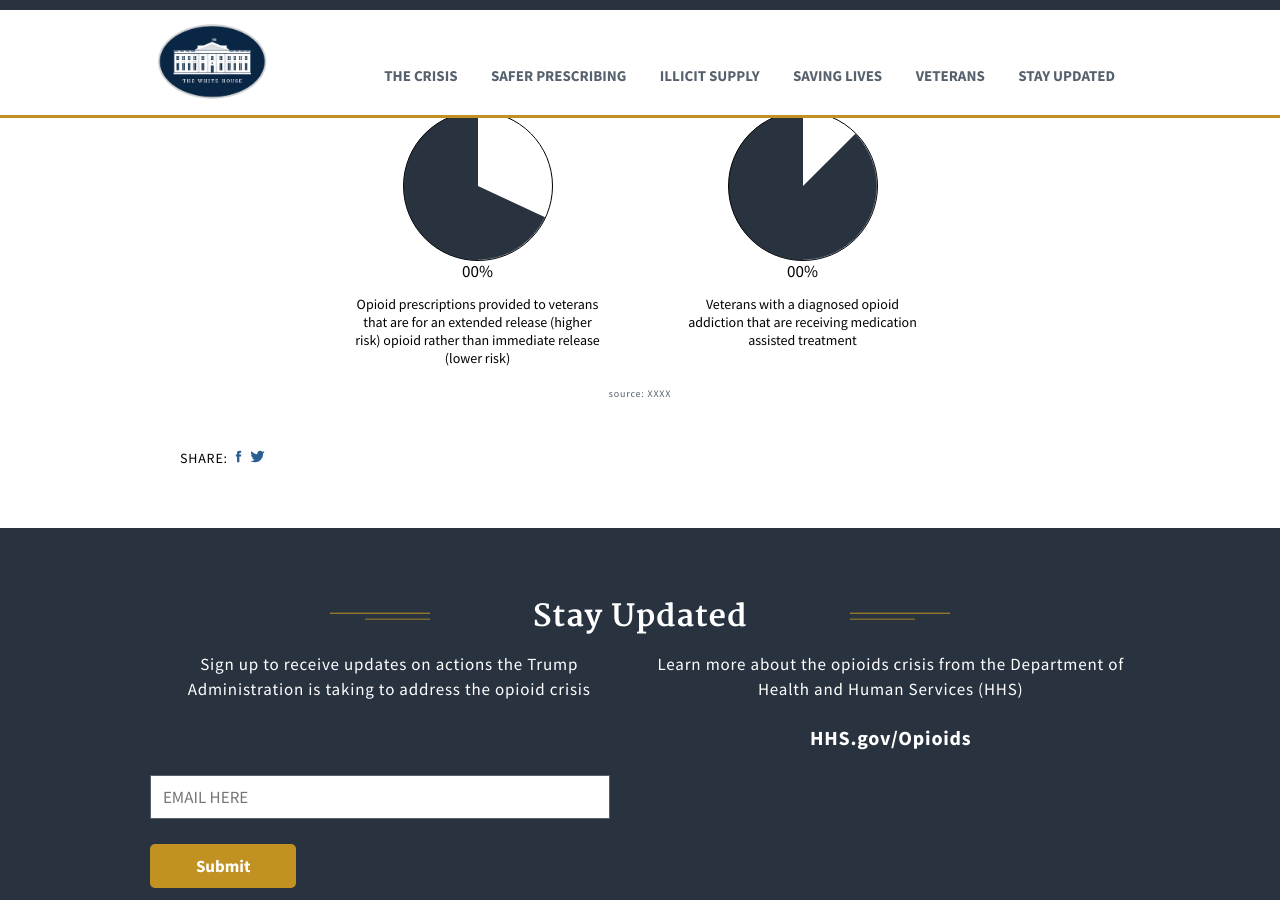
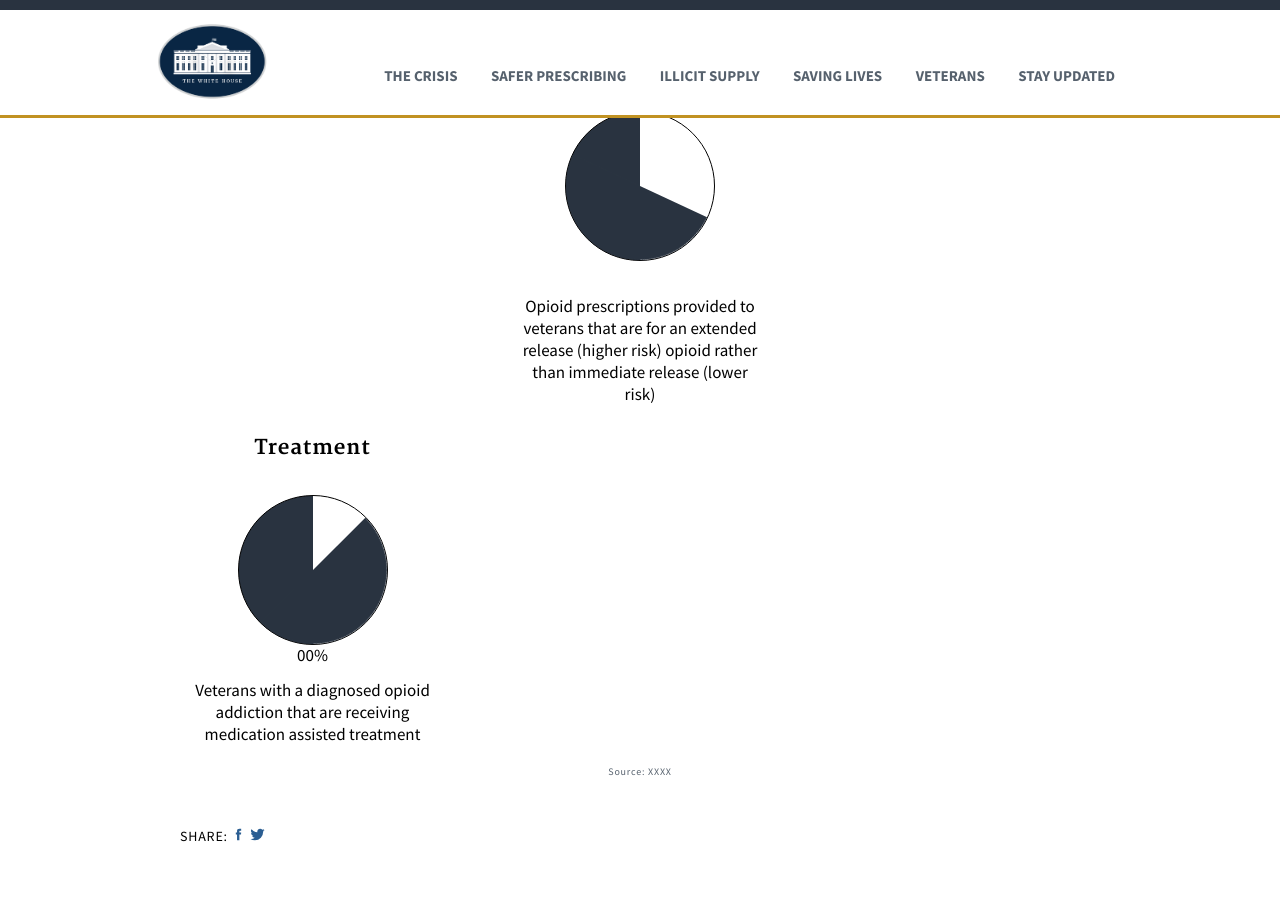
Before and after one commit to GSA/opioids.gov, a Jekyll site: the page built from index.md, in a window 1280 px wide and 900 px high, scrolled down 5112 px. Built offline with Jekyll 4.4.1, drawn with Linux system fonts in a browser that asks for light colours; nearby versions of some CDN libraries.

Commit message:
Update home.html

```diff
--- a/_layouts/home.html
+++ b/_layouts/home.html
@@ -337,19 +337,25 @@ layout: default
     <div class="site-section-data-split">
       <div class="site-pie2-wrapper">
         <h3>Prevention</h3>
-        <div class="site-pie-chart2">00%</div>
-        <div class="site-section-data-caption">Opioid prescriptions provided to veterans that are for an extended release (higher risk) opioid rather than immediate release (lower risk)
+        <div class="site-pie-chart2"></div>
+        <div class="site-section-data-metric>
+                    00%
+          <div class="site-section-data-caption">Opioid prescriptions provided to veterans that are for an extended release (higher risk) opioid rather than immediate release (lower risk)
+          </div>
         </div>
       </div>
       <div class="site-pie3-wrapper">
         <h3>Treatment</h3>
         <div class="site-pie-chart3">00%</div>
-        <div class="site-section-data-caption">Veterans with a diagnosed opioid addiction that are receiving medication assisted treatment
+         <div class="site-section-data-metric>
+                    00%
+          <div class="site-section-data-caption">Veterans with a diagnosed opioid addiction that are receiving medication assisted treatment
+          </div>
         </div>
      </div>
   </div>
   <div class="site-section-data-source">
-      source: XXXX
+      Source: XXXX
   </div>
   {% include social-share.html %}
 </section>
```
